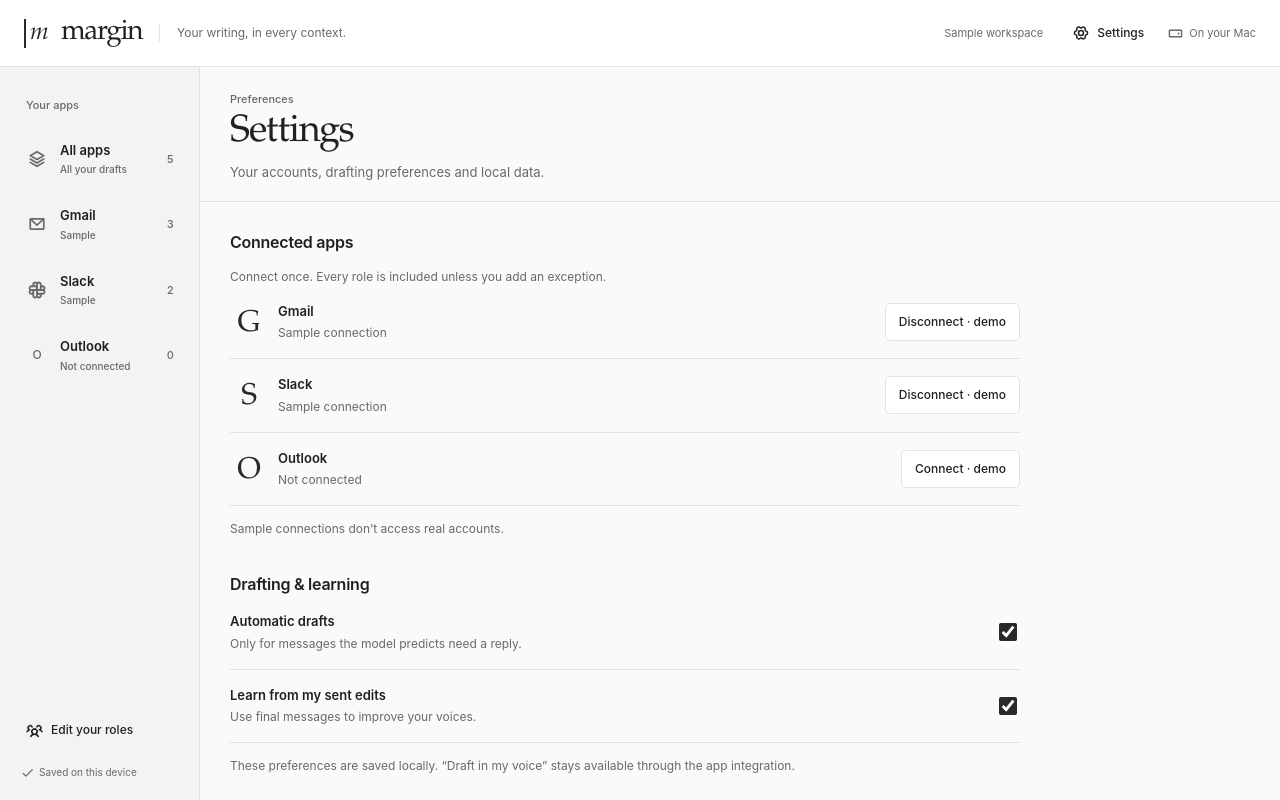
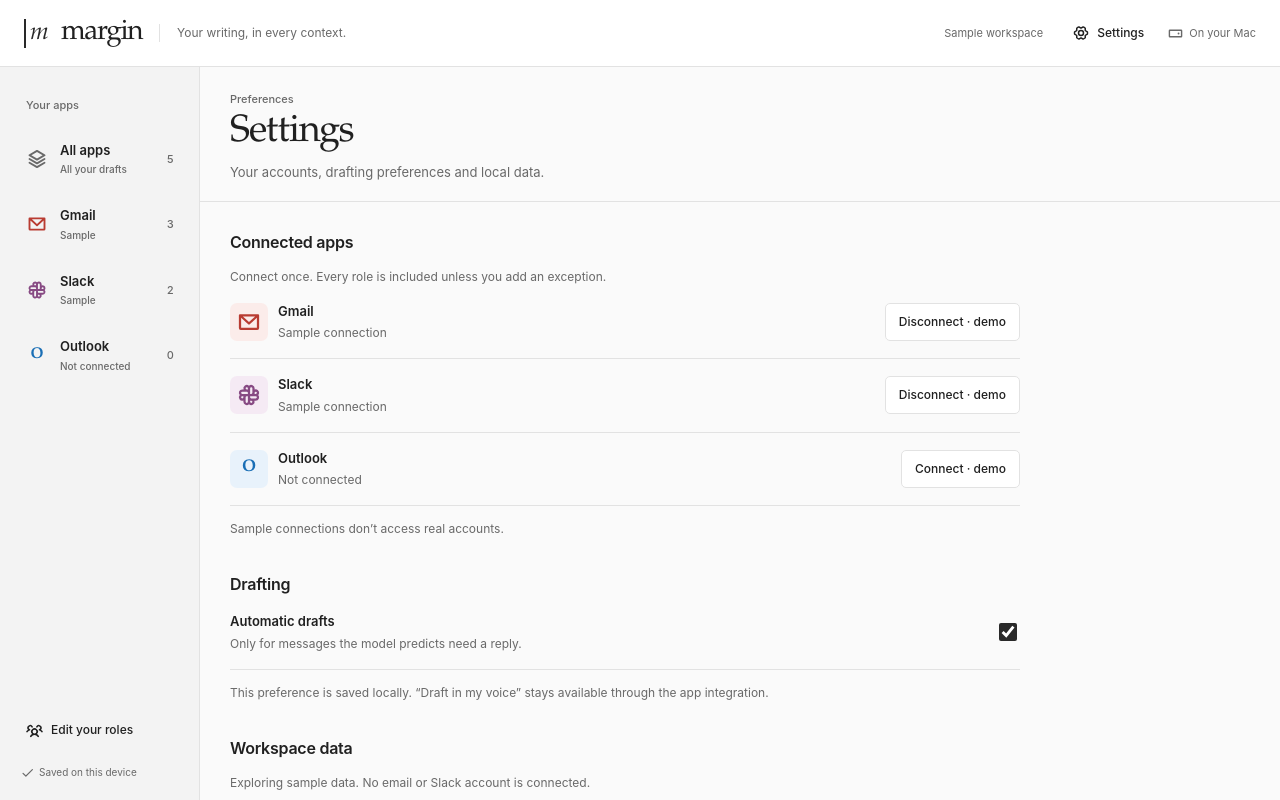
Before and after one commit to kbwal/lahacksai26, a React (Vite) app in the folder desktop/: page / in a window 1280 px wide. Both pictures are taken after a click on the button "Settings". Built offline with nearby package versions, Linux system fonts and the light colour scheme.

Commit message:
Color code app identities and simplify drafting settings

```diff
--- a/desktop/src/App.tsx
+++ b/desktop/src/App.tsx
@@ -4,16 +4,13 @@
   CheckIcon as Check,
   ClockIcon as Clock3,
   PenNibIcon as Feather,
-  NotePencilIcon as FilePenLine,
   HardDriveIcon as HardDrive,
-  StackIcon as Layers,
   EnvelopeSimpleIcon as Mail,
   PencilSimpleIcon as Pencil,
   PlusIcon as Plus,
   GearSixIcon as Settings,
   UsersThreeIcon as UsersRound,
   UploadSimpleIcon as Upload,
-  SlackLogoIcon,
   WarningCircleIcon as AlertCircle,
   CaretRightIcon as ChevronRight,
 } from "@phosphor-icons/react";
@@ -29,6 +26,7 @@
 import { loadWorkspace, openExternal, saveWorkspace } from "./lib/storage";
 import { sampleWorkspace } from "./lib/sample";
 import RoleEditor from "./components/RoleEditor";
+import AppMark from "./components/AppMark";
 import TimePicker, { TimeToken } from "./components/TimePicker";
 function message(error: unknown) {
   return error instanceof Error ? error.message : "Something went wrong.";
@@ -221,17 +219,7 @@
                 aria-pressed={page === "drafts" && app === c.id}
                 onClick={() => selectApp(c.id)}
               >
-                <span className="app-mark">
-                  {c.id === "all" ? (
-                    <Layers size={18} />
-                  ) : c.id === "slack" ? (
-                    <SlackLogoIcon size={20} />
-                  ) : c.id === "gmail" ? (
-                    <Mail size={18} />
-                  ) : (
-                    "O"
-                  )}
-                </span>
+                <AppMark app={c.id} />
                 <span className="nav-info">
                   <strong>{c.name}</strong>
                   <small>
@@ -330,13 +318,19 @@
                         <button
                           key={d.id}
                           className="draft-item"
+                          data-app={app === "all" ? d.appId : undefined}
                           aria-pressed={activeDraft.id === d.id}
                           onClick={() => setDraftId(d.id)}
                         >
                           <div className="row between">
-                            <span className="draft-role">
-                              {app === "all" ? APP_NAMES[d.appId] + " · " : ""}
-                              {role.name}
+                            <span className="draft-meta">
+                              {app === "all" && (
+                                <span className="app-tag" data-app={d.appId}>
+                                  <AppMark app={d.appId} size={12} />
+                                  {APP_NAMES[d.appId]}
+                                </span>
+                              )}
+                              <span className="draft-role">{role.name}</span>
                             </span>
                             <span className="sub">
                               {new Date(d.updatedAt).toLocaleDateString(
@@ -364,8 +358,12 @@
                   <section className="draft-detail" aria-label="Draft preview">
                     <div className="row between">
                       <span className="overline">Draft preview</span>
-                      <span className="badge">
-                        <FilePenLine size={14} />
+                      <span
+                        className="badge draft-source"
+                        data-app={activeDraft.appId}
+                      >
+                        <AppMark app={activeDraft.appId} size={14} />
+                        {app === "all" && `${APP_NAMES[activeDraft.appId]} · `}
                         {activeDraft.localChanges
                           ? "Updated locally"
                           : state.mode === "demo"
@@ -562,7 +560,11 @@
                 {state.connections.map((c) => (
                   <div className="option-row" key={c.id}>
                     <div className="row">
-                      <span className="initial">{c.name[0]}</span>
+                      <AppMark
+                        app={c.id}
+                        size={24}
+                        className="connection-mark"
+                      />
                       <div>
                         <h3>{c.name}</h3>
                         <small>
@@ -598,7 +600,7 @@
                     ? "Sample connections don’t access real accounts."
                     : "Live account linking is handled by your local connector."}
                 </p>
-                <h2 className="section-title">Drafting & learning</h2>
+                <h2 className="section-title">Drafting</h2>
                 <label className="option-row">
                   <span>
                     <h3>Automatic drafts</h3>
@@ -620,27 +622,8 @@
                     }
                   />
                 </label>
-                <label className="option-row">
-                  <span>
-                    <h3>Learn from my sent edits</h3>
-                    <small>Use final messages to improve your voices.</small>
-                  </span>
-                  <input
-                    type="checkbox"
-                    checked={state.preferences.learnFromEdits}
-                    onChange={(e) =>
-                      setState((s) => ({
-                        ...s,
-                        preferences: {
-                          ...s.preferences,
-                          learnFromEdits: e.target.checked,
-                        },
-                      }))
-                    }
-                  />
-                </label>
                 <p className="sub spaced">
-                  These preferences are saved locally. “Draft in my voice” stays
+                  This preference is saved locally. “Draft in my voice” stays
                   available through the app integration.
                 </p>
                 <h2 className="section-title">Workspace data</h2>
--- /dev/null
+++ b/desktop/src/components/AppMark.tsx
@@ -0,0 +1,30 @@
+import {
+  EnvelopeSimpleIcon,
+  SlackLogoIcon,
+  StackIcon,
+} from "@phosphor-icons/react";
+import type { AppId } from "../types";
+
+export default function AppMark({
+  app,
+  size = 20,
+  className = "",
+}: {
+  app: AppId | "all";
+  size?: number;
+  className?: string;
+}) {
+  return (
+    <span className={`app-mark ${className}`} data-app={app} aria-hidden="true">
+      {app === "all" ? (
+        <StackIcon size={size} />
+      ) : app === "slack" ? (
+        <SlackLogoIcon size={size} />
+      ) : app === "gmail" ? (
+        <EnvelopeSimpleIcon size={size} />
+      ) : (
+        <span className="outlook-mark">O</span>
+      )}
+    </span>
+  );
+}
--- a/desktop/src/styles.css
+++ b/desktop/src/styles.css
@@ -306,8 +306,60 @@
   color: var(--sub);
   flex-shrink: 0;
 }
-.nav-app[aria-pressed="true"] .app-mark {
-  color: var(--accent);
+[data-app="gmail"] {
+  --app-color: light-dark(#b93c32, #f08c81);
+  --app-tint: light-dark(#fbecea, #382725);
+}
+[data-app="slack"] {
+  --app-color: light-dark(#874a83, #d4a1d0);
+  --app-tint: light-dark(#f5eaf4, #332734);
+}
+[data-app="outlook"] {
+  --app-color: light-dark(#196eb5, #83b9ee);
+  --app-tint: light-dark(#e8f2fb, #23303d);
+}
+.app-mark[data-app] {
+  color: var(--app-color, var(--sub));
+}
+.outlook-mark {
+  font-family: var(--serif);
+  font-size: 1.3em;
+  font-weight: 600;
+  line-height: 1;
+}
+.app-mark.connection-mark {
+  width: 38px;
+  height: 38px;
+  border-radius: 7px;
+  background: var(--app-tint);
+}
+.draft-meta {
+  display: inline-flex;
+  align-items: center;
+  gap: 7px;
+  flex-wrap: wrap;
+}
+.app-tag {
+  display: inline-flex;
+  align-items: center;
+  gap: 4px;
+  font-size: 10px;
+  font-weight: 600;
+  color: var(--app-color);
+  background: var(--app-tint);
+  border-radius: 3px;
+  padding: 2px 5px;
+}
+.app-tag .app-mark,
+.draft-source .app-mark {
+  width: auto;
+  height: auto;
+}
+.draft-item[data-app][aria-pressed="true"] {
+  border-left-color: var(--app-color);
+}
+.draft-source {
+  color: var(--app-color);
 }
 .nav-info {
   flex: 1;
```
